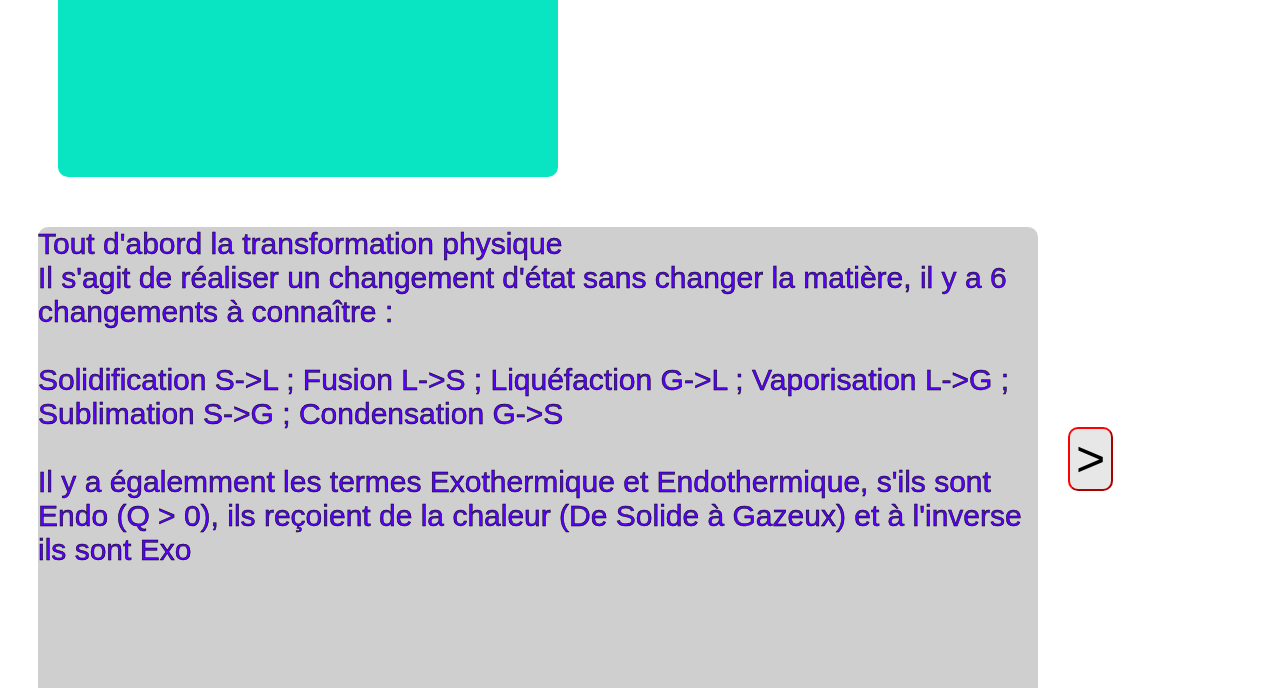
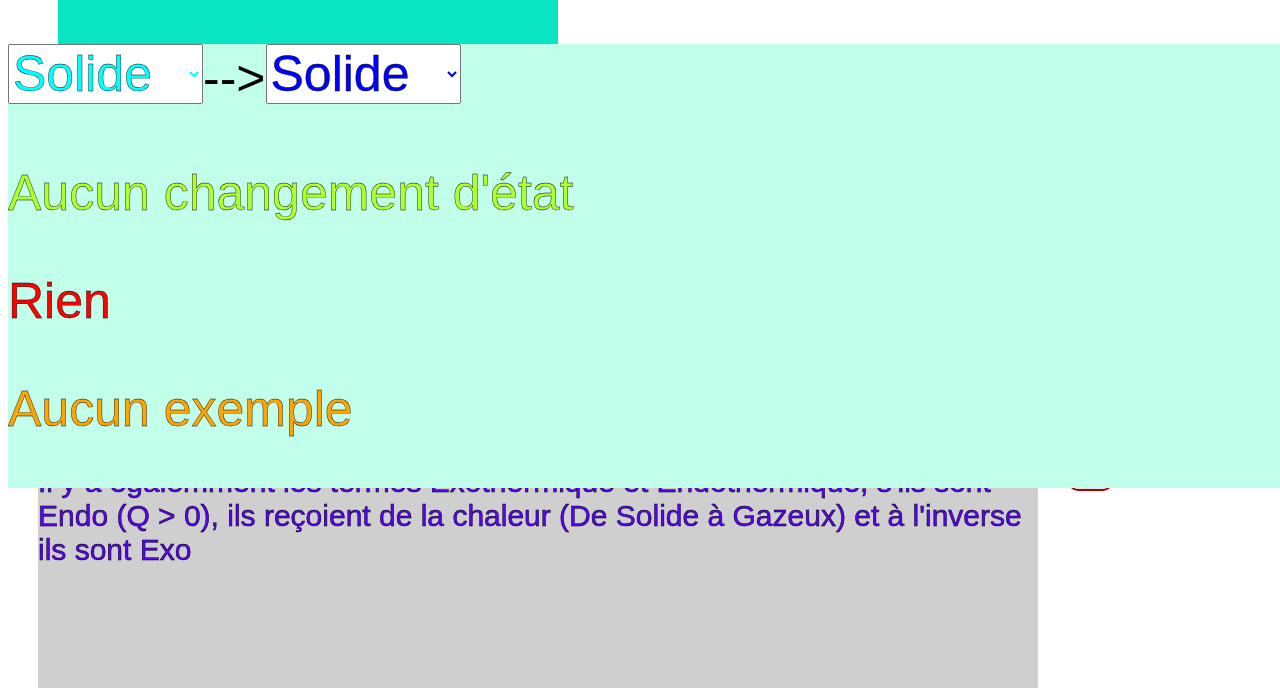
Before and after one commit to Xitef156/Web, a website: page index.html in a window 1280 px wide. Shown: the part 756-1444 px from the top of the page. Drawn offline with Linux system fonts and the light colour scheme; a web font is replaced by a local one.

Commit message:
Update index.html

```diff
--- a/index.html
+++ b/index.html
@@ -140,11 +140,11 @@
 		}
 	</script>
 <img style="text-align:center;margin:auto;display:flex" src="img/Logo 2°8.png" width="500">
-<div>
 	<div class="matter">
 		<div class="title" onclick=Lesson()>Physique&#8209;Chimie</div>
 		<div class="ses" onclick=Lesson(1)>Sciences Économiques et Sociales</div>
 	</div>
+
 	<button class="previous" onclick="Change(`text`)">
 		<
 	</button>
@@ -156,22 +156,21 @@
 		>
 	</button>
 	<iframe hidden="true" id="video" width="1280" height="720" style="margin-top: 50px;margin-left: 18%;" src="https://www.youtube.com/embed/yzj6Vnu3qng" title="YouTube video player" frameborder="0" allow="accelerometer; autoplay; clipboard-write; encrypted-media; gyroscope; picture-in-picture" allowfullscreen></iframe>
-	<div id="select" style="background-color: rgba(0,0,0,0.5);height: 20%">
-	<select id="first" style="margin-top: 50px;margin-left: 50px;float: left; color: aqua;-webkit-text-stroke: black 0.4px;" onchange="Selector()">
+	<div id="select" style="background-color: rgb(193, 255, 234);top: 100%;position: absolute;width: 100%;">
+	<select id="first" style="float: left;color: aqua;-webkit-text-stroke: black 0.4px;" onchange="Selector()">
 		<option value="1">Solide</option>1
 		<option value="2">Liquide</option>
 		<option value="3">Gazeux</option>
 	</select>
-	<p style="float: left;margin-left: 50px;">--></p>
-	<select id="second" style="margin-top: 50px;margin-left: 50px; color: blue;-webkit-text-stroke: black 0.4px;" onchange="Selector()">
+	<p style="float: left;margin-top: 5px;">--></p>
+	<select id="second" style="color: blue;-webkit-text-stroke: black 0.4px;" onchange="Selector()">
 		<option value="1">Solide</option>
 		<option value="2">Liquide</option>
 		<option value="3">Gazeux</option>
 	</select>
-	<p id="state" style="float: right;margin-right: 200px;color: greenyellow;-webkit-text-stroke: black 0.4px;">Aucun changement d'état</p>
-	<p id="thermic" style="float: right;margin-right: 200px;color: red;-webkit-text-stroke: black 0.4px;">Rien</p>
-	<p id="example" style="margin-left: 20px;color: orange;-webkit-text-stroke: black 0.4px;">Aucun exemple</p>
-</div>
+	<p id="state" style="margin-top: 60px;color: greenyellow;-webkit-text-stroke: black 0.4px">Aucun changement d'état</p>
+	<p id="thermic" style="color: red;-webkit-text-stroke: black 0.4px;">Rien</p>
+	<p id="example" style="color: orange;-webkit-text-stroke: black 0.4px;">Aucun exemple</p>
 </div>
 
 </body>
```
